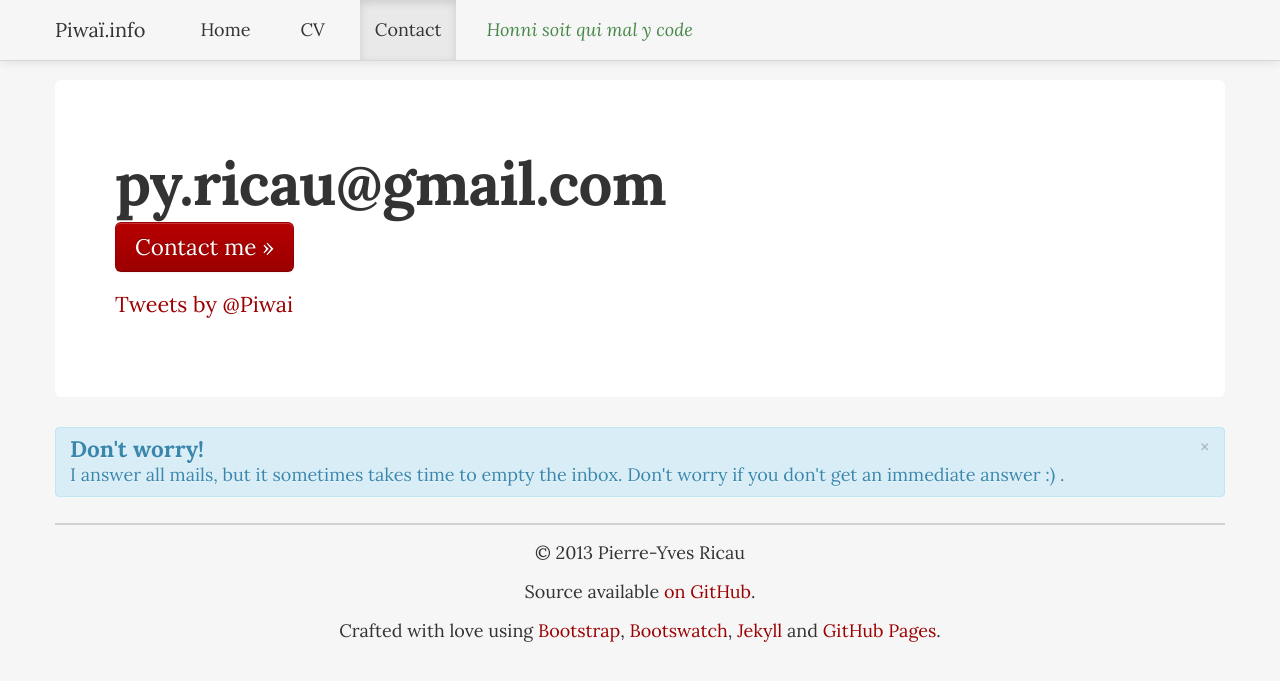
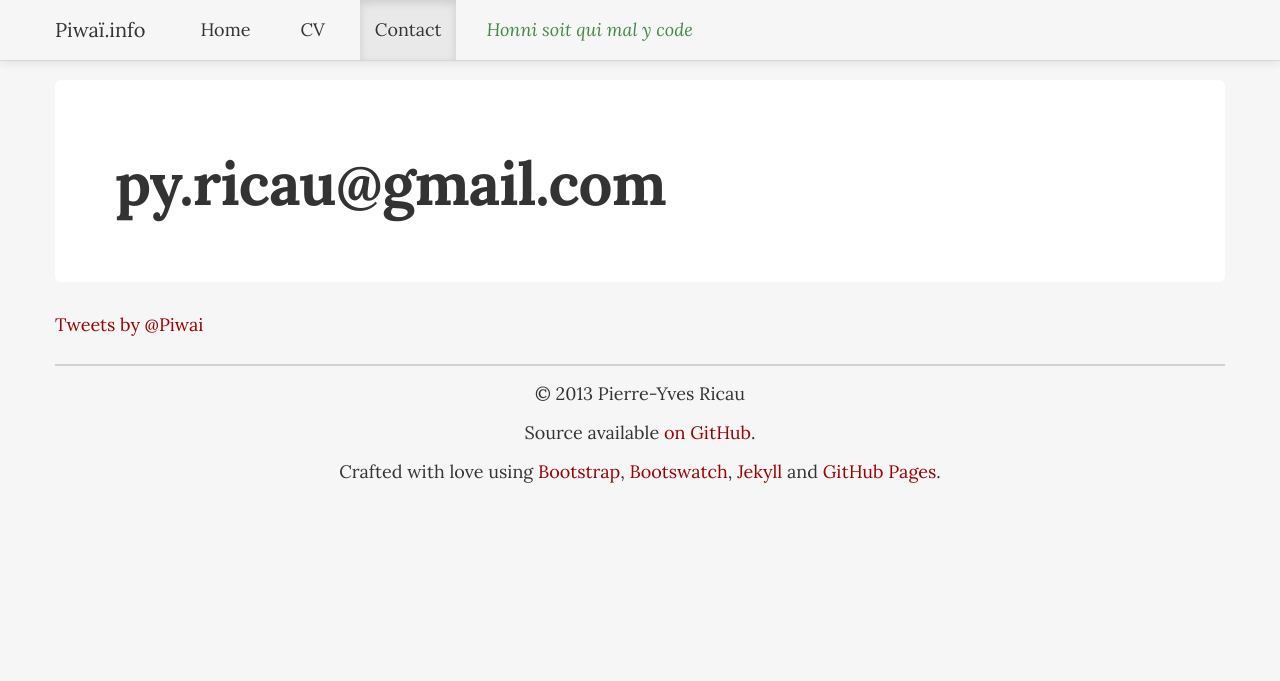
Before and after one commit to pyricau/pyricau.github.com, a Jekyll site: the page built from contact.html, in a window 1280 px wide. Shown: the top 681 px of the page. Built offline with Jekyll 4.4.1, drawn with Linux system fonts in a browser that asks for light colours; Markdown is read by kramdown in place of the engine named in the settings; comment, search, counter and statistics services are not loaded.

Commit message:
Update contact.html

```diff
--- a/contact.html
+++ b/contact.html
@@ -7,15 +7,10 @@ include_show_mail_js: true
 
       <div class="hero-unit">
         <h1 class="more-space"><span class="showmail">py.ricau at gmail dot com</span></h1>
-        <p><span class="linkmail">py.ricau at gmail dot com</a></p>
+      </div>
+      <div>
         <p>
         <a class="twitter-timeline" href="https://twitter.com/Piwai" data-widget-id="303434269169164288">Tweets by @Piwai</a>
 <script>!function(d,s,id){var js,fjs=d.getElementsByTagName(s)[0];if(!d.getElementById(id)){js=d.createElement(s);js.id=id;js.src="//platform.twitter.com/widgets.js";fjs.parentNode.insertBefore(js,fjs);}}(document,"script","twitter-wjs");</script>
-      </p>
+        </p>
       </div>
-
-<div class="alert alert-info">
-<a class="close" data-dismiss="alert">×</a>
-<h4 class="alert-heading">Don't worry!</h4>
-I answer all mails, but it sometimes takes time to empty the inbox. Don't worry if you don't get an immediate answer :) .
-</div>
```
